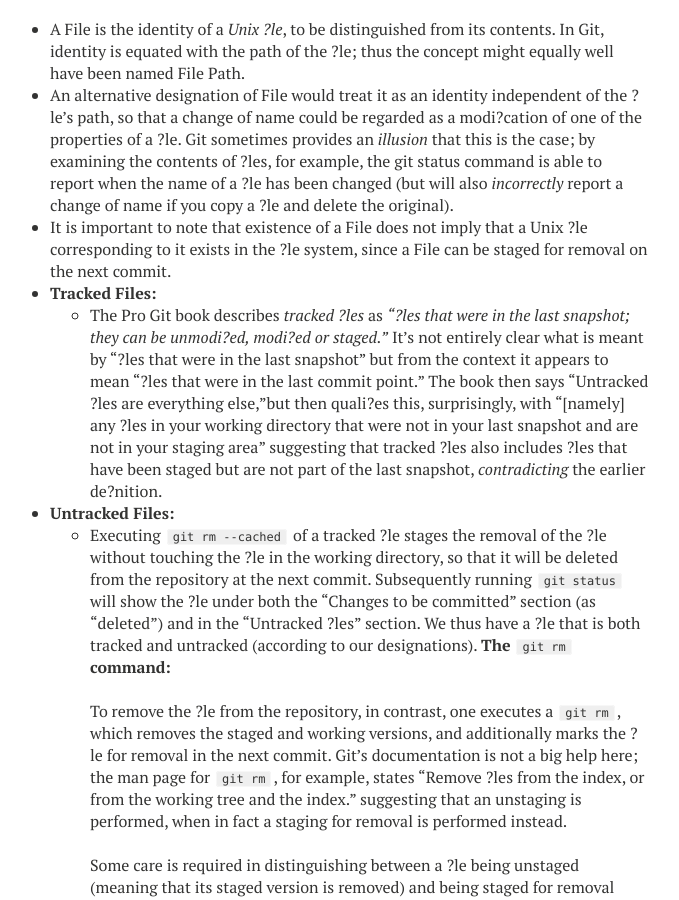
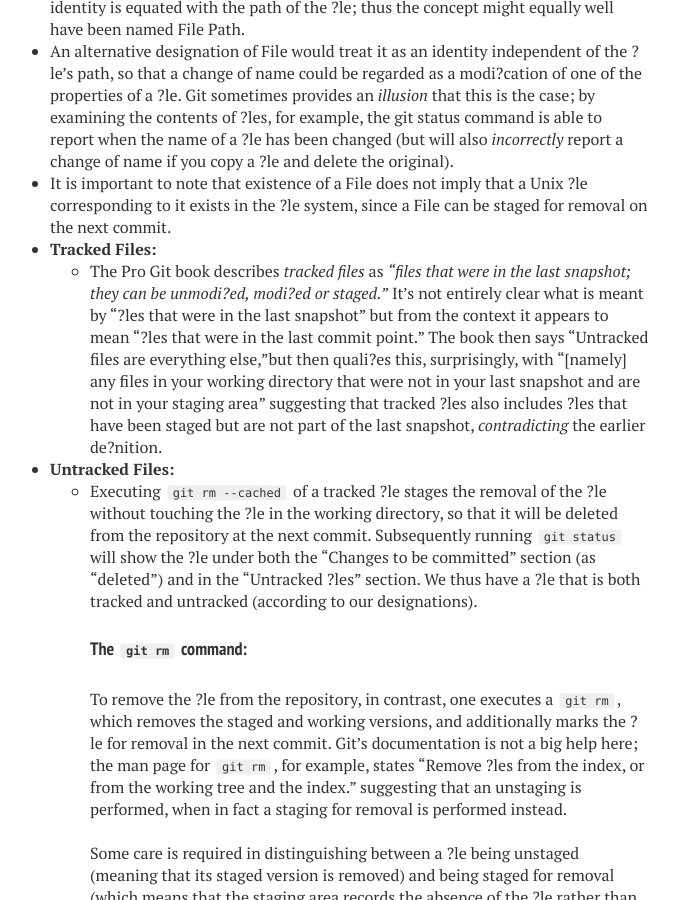
Before and after one commit to DhananjayGupta300/DhananjayGupta300.github.io, a Jekyll site: the page built from _posts/2018-01-22-Just-Git-ting.md, in a window 1280 px wide and 900 px high, scrolled down 1788 px. Shown: the whole window, without its empty margins (310-989 px from the left). Built offline with Jekyll 4.4.1, drawn with Linux system fonts in a browser that asks for light colours; nearby versions of some CDN libraries; comment, search, counter and statistics services are not loaded; some of the changed text lies outside the part shown.

Commit message:
Update 2018-01-22-Just-Git-ting.md

```diff
--- a/_posts/2018-01-22-Just-Git-ting.md
+++ b/_posts/2018-01-22-Just-Git-ting.md
@@ -68,17 +68,20 @@
 #### Staging area complications:
 - Explanations of Git use the term “*tracked ?les*” to refer to ?les that have been added. This confuses novices, since such ?les are tracked only in the sense that the status command will notice that changes to them have not been committed. *Contrary* to initial expectation, if a tracked ?le is updated, a subsequent commit will save the older version of the ?le(representing its state the last time the add command was called), and not the latest version.
 - The situation is made more *complicated* by the fact that tracked ?les may not have corresponding versions in the staging area. Following a commit, a ?le that had been previously added remains tracked, but the version in the staging area is removed. The term “*staged ?le*” often used interchangeably with “*tracked ?le*” is thus subtly different: in this case, we have a ?le that is tracked but no longer staged.
+
 #### conceptual model:
 conveyed by an application–in its documentation, marketing materials, implied by its user interface, and even in the culture that surrounds it – has to be regarded as inseparable from the application itself. So to the extent that consensus is missing on an application’s conceptual model, it is arguably the application itself that is at *fault*.
+
 #### File Discrepancies:
-+ A File is the identity of a *Unix ?le*, to be distinguished from its contents. In Git, identity is equated with the path of the ?le; thus the concept might equally well have been named File Path.
-+ An alternative designation of File would treat it as an identity independent of the ?le’s path, so that a change of name could be regarded as a modi?cation of one of the properties of a ?le. Git sometimes provides an *illusion* that this is the case; by examining the contents of ?les, for example, the git status command is able to report when the name of a ?le has been changed (but will also *incorrectly* report a change of name if you copy a ?le and delete the original).
-+ It is important to note that existence of a File does not imply that a Unix ?le corresponding to it exists in the ?le system, since a File can be staged for removal on the next commit.
-+ **Tracked Files:**
-  - The Pro Git book describes *tracked ?les* as *“?les that were in the last snapshot; they can be unmodi?ed, modi?ed or staged.”* It’s not entirely clear what is meant by “?les that were in the last snapshot” but from the context it appears to mean “?les that were in the last commit point.” The book then says “Untracked ?les are everything else,”but then quali?es this, surprisingly, with “[namely] any ?les in your working directory that were not in your last snapshot and are not in your staging area” suggesting that tracked ?les also includes ?les that have been staged but are not part of the last snapshot, *contradicting* the earlier de?nition.
-+ **Untracked Files:**
+
++ A File is the identity of a *Unix ?le*, to be distinguished from its contents. In Git, identity is equated with the path of the ?le; thus the concept might equally well have been named File Path. <br/>
++ An alternative designation of File would treat it as an identity independent of the ?le’s path, so that a change of name could be regarded as a modi?cation of one of the properties of a ?le. Git sometimes provides an *illusion* that this is the case; by examining the contents of ?les, for example, the git status command is able to report when the name of a ?le has been changed (but will also *incorrectly* report a change of name if you copy a ?le and delete the original). <br/>
++ It is important to note that existence of a File does not imply that a Unix ?le corresponding to it exists in the ?le system, since a File can be staged for removal on the next commit. <br/>
++ **Tracked Files:**<br/>
+  - The Pro Git book describes *tracked files* as *“files that were in the last snapshot; they can be unmodi?ed, modi?ed or staged.”* It’s not entirely clear what is meant by “?les that were in the last snapshot” but from the context it appears to mean “?les that were in the last commit point.” The book then says “Untracked files are everything else,”but then quali?es this, surprisingly, with “[namely] any files in your working directory that were not in your last snapshot and are not in your staging area” suggesting that tracked ?les also includes ?les that have been staged but are not part of the last snapshot, *contradicting* the earlier de?nition. <br/>
++ **Untracked Files:** <br/>
   - Executing `git rm --cached` of a tracked ?le stages the removal of the ?le without touching the ?le in the working directory, so that it will be deleted from the repository at the next commit. Subsequently running `git status` will show the ?le under both the “Changes to be committed” section (as “deleted”) and in the “Untracked ?les” section. We thus have a ?le that is both tracked and untracked (according to our designations).
-**The** `git rm` **command:** <br/><br/>
+#### The `git rm` command:
 To remove the ?le from the repository, in contrast, one executes a `git rm`, which removes the staged and working versions, and additionally marks the ?le for removal in the next commit. Git’s documentation is not a big help here; the man page for `git rm`, for example, states “Remove ?les from the index, or from the working tree and the index.” suggesting that an unstaging is performed, when in fact a staging for removal is performed instead. <br/><br/>
 Some care is required in distinguishing between a ?le being unstaged (meaning that its staged version is removed) and being staged for removal (which means that the staging area records the absence of the ?le rather than its presence, so that it will be removed from the local repository on the next commit). Suppose a ?le is added (using the `git add` command), then removed (using the `Unix rm` command)and then committed (using the `git commit` command). Prior to the commit, the ?le has a staged version but no working version; after the commit, it has no staged version either.
 
```
Also changed, not shown: other parts of _posts/2018-01-22-Just-Git-ting.md (+4 -4 lines).
